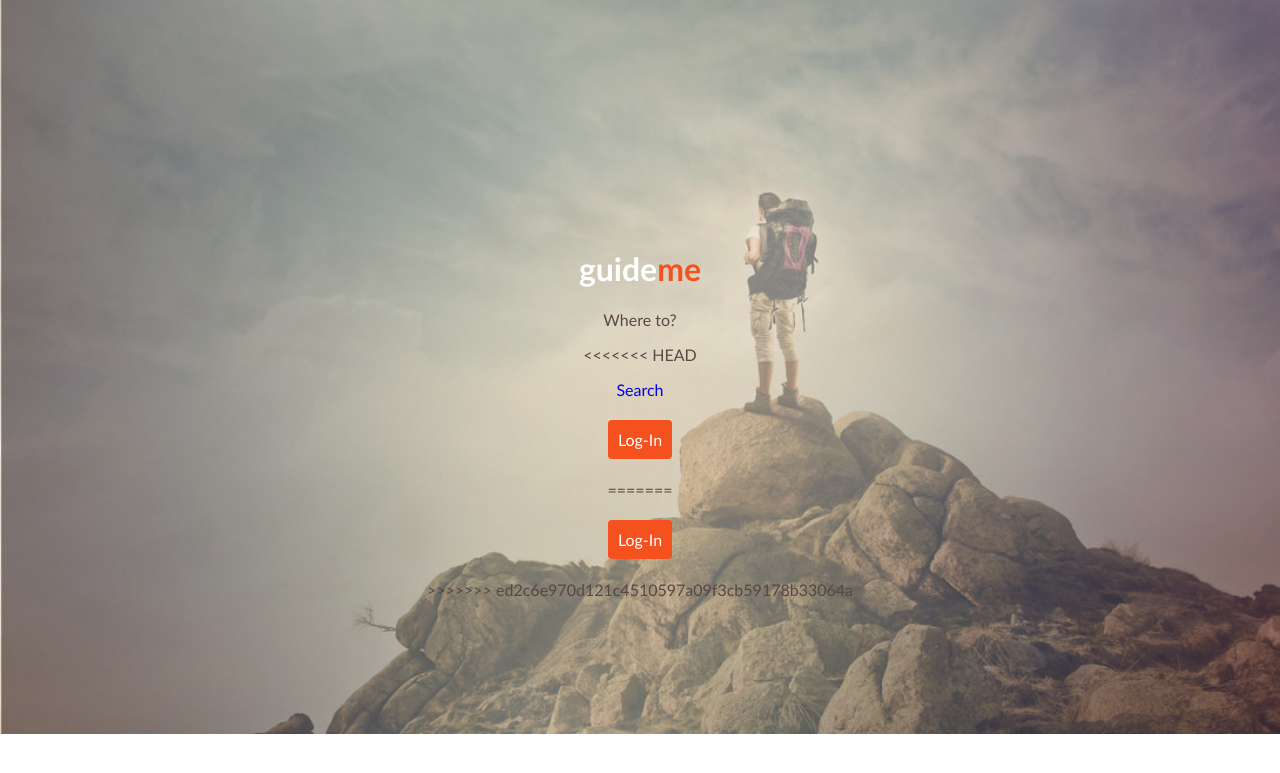
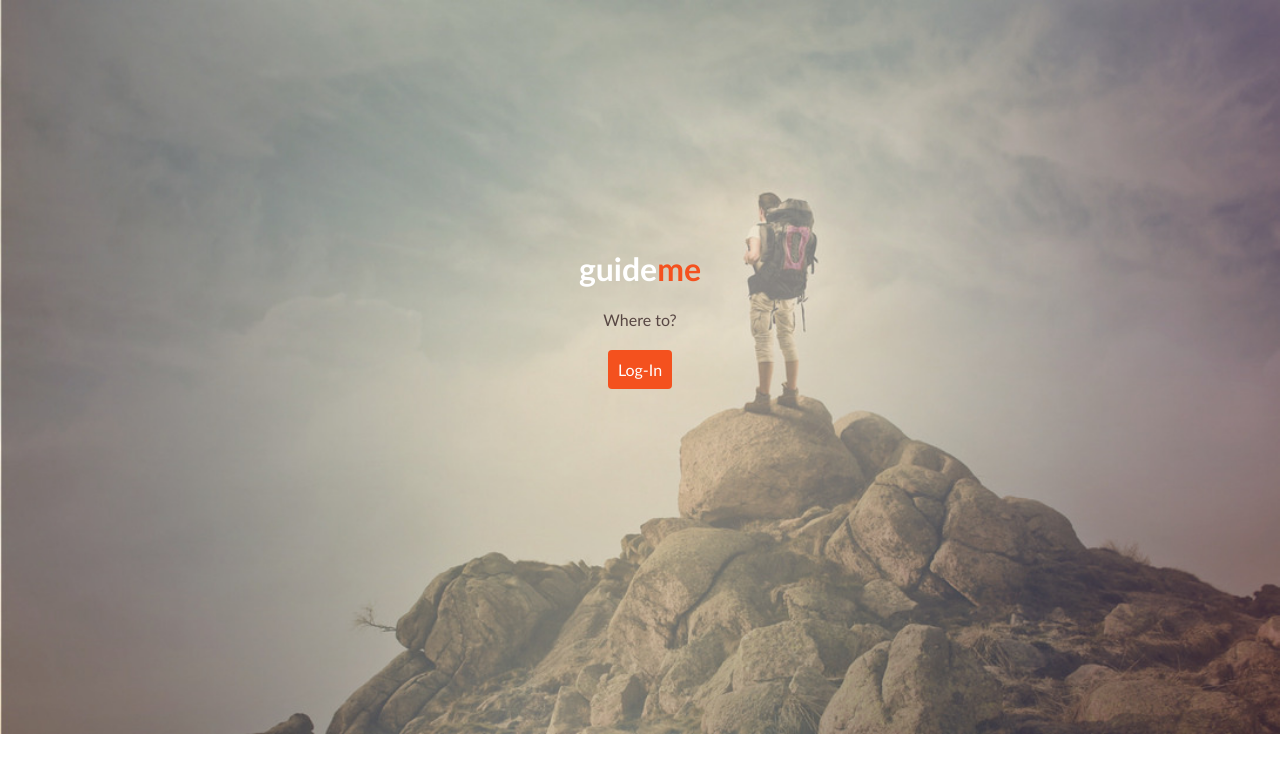
Before and after one commit to geocas38/csgangstas, a Python web app: template touristhotspot/templates/tour.html in a window 1280 px wide. Shown: the top 773 px of the page. Run offline with Jinja, Linux system fonts and the light colour scheme; the template is opened without the code that fills it: most values are stand-ins (such as "Sample title", 1, 10 or a date in 2020).

Commit message:
Day 2 final version

```diff
--- a/touristhotspot/main.py
+++ b/touristhotspot/main.py
@@ -20,12 +20,9 @@ class MainHandler(webapp2.RequestHandler): #log-in page
             self.redirect('/intro')
         else:
             template = jinja_environment.get_template('tour.html')
-<<<<<<< HEAD
-        #    login = ('login':users.create_login_url('/'))
-=======
             login = {'login':users.create_login_url('/')}
->>>>>>> ed2c6e970d121c4510597a09f3cb59178b33064a
             self.response.out.write(template.render(login))
+
 #This handler allows the user to chose if they want to "review" or if they want to make a schedule
 class IntroHandler(webapp2.RequestHandler):
     def get(self):
--- a/touristhotspot/templates/settings.html
+++ b/touristhotspot/templates/settings.html
@@ -7,9 +7,9 @@
       <div class ="mainpage">
       <a href= "/intro"><h1>guide<strong>me</strong></h1></a>
         <form method="get" action="schedule">
-            <p><input type="text" class="search" placeholder="City?" required></p>
-            <p><input type="text" class="search" placeholder="State?" required></p>
-            <p><input type="text" class="search" placeholder="Radius?" required></p>
+            <p><input type="text" class="search" placeholder="City?" required name=city></p>
+            <p><input type="text" class="search" placeholder="State?" required name=state></p>
+            <p><input type="text" class="search" placeholder="Radius?" required name=radius></p>
             <p><input type="submit"></p></form>
             <a href={{logout}} class="button"><span>Log Out</span></a>
       </div>
--- a/touristhotspot/templates/tour.html
+++ b/touristhotspot/templates/tour.html
@@ -9,12 +9,7 @@
     <div class ="mainpage">
       <a href= "/intro"><h1>guide<strong>me</strong></h1></a>
       <p>Where to?</p>
-<<<<<<< HEAD
-      <p><a href="settings" class="Search_Button">Search</a></p>
-      <p><a href="https://www.google.com/accounts/ServiceLogin?service=ah&passive=true&continue=https://appengine.google.com/_ah/conflogin%3Fcontinue%3Dhttp://guideme-1383.appspot.com/&ltmpl=gm&shdf=ChMLEgZhaG5hbWUaB2d1aWRlbWUMEgJhaCIUyulgYFPuusUYVeOilu_X9ci_SMUoATIUmD3QVl7AmuiEFM2y4RdtSHb8pmI" class="button"><span>Log-In</span></a></p>
-=======
       <p><a href={{login}} class="button"><span>Log-In</span></a></p>
->>>>>>> ed2c6e970d121c4510597a09f3cb59178b33064a
     </div>
   </body>
 </html>
```
